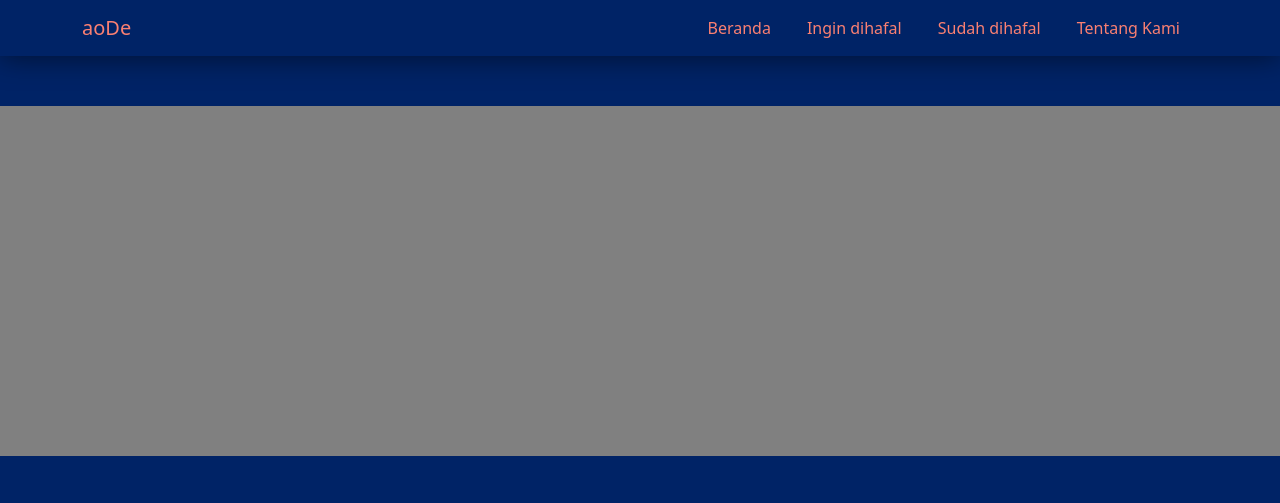
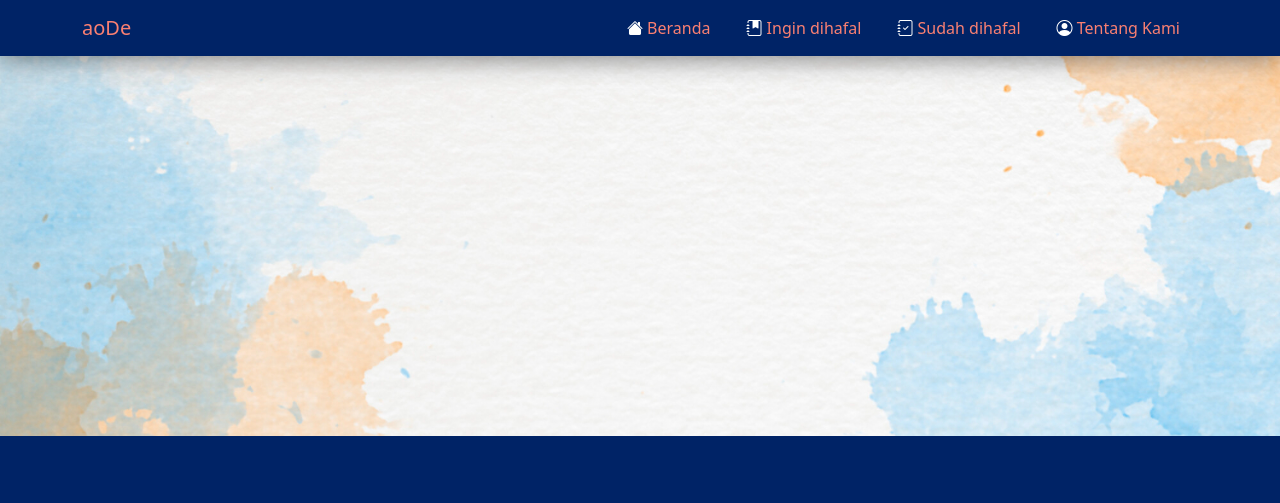
Before and after one commit to yogadinugroho/aoDe, a website built with webpack: page src/templates/index.html in a window 1280 px wide. Built offline with nearby package versions, Linux system fonts and the light colour scheme.

Commit message:
menambahkan hero image

```diff
--- a/src/style/style.css
+++ b/src/style/style.css
@@ -2,11 +2,13 @@
 *:after,
 *:before {
   background-color: #002366;
-  -webkit-box-sizing: border-box;
   box-sizing: border-box;
   margin: 0;
   padding: 0;
 }
+
+/* navigation bar */
+
 .navbar {
   width: 100%;
   background-color: #002366;
@@ -27,13 +29,58 @@
   border: unset;
   box-shadow: none;
 }
-.skip {
+
+/* end of navigation bar */
+
+/*
+  skip-content
+*/
+
+.skip-link {
+  position: absolute;
+  top: -40px;
+  left: 0;
+  background-color: #5eff00;
+  color: white;
+  padding: 8px;
+  z-index: 100;
+}
+
+.skip-link:focus {
+  top: 0;
+}
+
+/* end of skip-content */
+
+/* hero jumbotron */
+
+.hero {
+  display: flex;
+  align-items: center;
+  min-height: 380px;
+  text-align: center;
+  background-image: url("/images/heros/dummyHero.jpg");
+  background-color: green;
   width: 100%;
-  min-height: 50px;
+  background-size: cover;
+  background-position: center;
+  background-repeat: no-repeat;
 }
-.hero {
-  width: 100%;
-  min-height: 350px;
-  background-color: grey;
-  padding-top: 50px;
+
+.hero_inner {
+  margin: 0 auto;
+  max-width: 800px;
 }
+
+/* end of hero jumbotron */
+
+/* main */
+
+
+main {
+  padding: 32px;
+  flex: 1;
+  background-color: #002366;
+}
+
+/* end of main */
--- a/src/styles/style.css
+++ /dev/null
@@ -1,144 +0,0 @@
-@import url('https://fonts.googleapis.com/css2?family=Playfair+Display&display=swap');
-@import url('https://fonts.googleapis.com/css2?family=Roboto:wght@700&display=swap');
-
-* {
-  padding: 0;
-  margin: 0;
-  box-sizing: border-box;
-}
-
-body, html {
-  margin: 0;
-  padding: 0;
-  width: 100%;
-  height: 100%;
-}
-
-body {
-  font-family: 'Playfair Display', serif;
-  margin: 0;
-  padding: 0;
-}
-
-/*
-  skip-content
-*/
-
-.skip-link {
-  position: absolute;
-  top: -40px;
-  left: 0;
-  background-color: #bf1722;
-  color: white;
-  padding: 8px;
-  z-index: 100;
-}
-
-.skip-link:focus {
-  top: 0;
-}
-
-
-/*
-  AppBar
-*/
-
-.app-bar {
-  padding: 8px 16px;
-  background-color: #002366;
-  display: grid;
-  grid-template-columns: auto 1fr auto;
-  gap: 10px;
-  position: sticky;
-  top: 0;
-  z-index: 99;
-  box-shadow: 0 2px 4px 0 rgba(0, 0, 0, 0.2);
-}
-
-.app-bar .app-bar__menu {
-  display: flex;
-  align-items: center;
-}
-
-.app-bar .app-bar__menu button {
-  display: inline-block;
-  min-width: 44px;
-  min-height: 44px;
-  background-color: transparent;
-  color: white;
-  border: none;
-  font-size: 18px;
-  padding: 8px;
-  cursor: pointer;
-}
-
-.app-bar .app-bar__brand {
-  display: flex;
-  align-items: center;
-}
-
-.app-bar .app-bar__brand h1 {
-  color: #FA8072;
-  font-size: 22px;
-  user-select: none;
-  font-family: Roboto;
-  font-style: normal;
-  font-weight: bold;
-}
-
-.app-bar .app-bar__navigation {
-  position: absolute;
-  top: 50px;
-  left: -180px;
-  width: 150px;
-  transition: all 0.3s;
-  padding: 8px;
-  background-color: white;
-  overflow: hidden;
-}
-
-.app-bar .app-bar__navigation.open {
-  left: 0;
-}
-
-.app-bar .app-bar__navigation ul li a {
-  display: inline-block;
-  text-decoration: none;
-  color: black;
-  padding: 8px;
-  margin-bottom: 5px;
-  width: 100%;
-  min-width: 44px;
-  min-height: 44px;
-}
-
-/*
-  hero jumbotron
- */
-
-.hero {
-  display: flex;
-  align-items: center;
-  min-height: 380px;
-  text-align: center;
-  background-image: url("/images/heros/hero-image_2.jpg");
-  background-color: green;
-  width: 100%;
-  background-size: cover;
-  background-position: center;
-  background-repeat: no-repeat;
-}
-
-.hero_inner {
-  margin: 0 auto;
-  max-width: 800px;
-}
-
-.hero_title {
-  width: 100%;
-  color: rgb(255, 255, 255);
-  font-weight: bold;
-  font-size: 54px;
-  -webkit-text-stroke: 1px rgb(0, 0, 0);
-  font-family: 'Roboto', sans-serif;
-}
--- a/src/templates/index.html
+++ b/src/templates/index.html
@@ -9,10 +9,11 @@
     <title>aoDe - Aplikasi Kumpulan Doa-Doa Harian</title>
     <link href="https://cdn.jsdelivr.net/npm/bootstrap@5.1.3/dist/css/bootstrap.min.css" rel="stylesheet" integrity="sha384-1BmE4kWBq78iYhFldvKuhfTAU6auU8tT94WrHftjDbrCEXSU1oBoqyl2QvZ6jIW3" crossorigin="anonymous">
     <link rel="stylesheet" href="https://cdnjs.cloudflare.com/ajax/libs/font-awesome/5.15.3/css/all.min.css">
+    <link rel="stylesheet" href="https://cdn.jsdelivr.net/npm/bootstrap-icons@1.7.1/font/bootstrap-icons.css">
 </head>
 <body data-bs-spy="scroll" data-bs-target=".navbar" data-bs-offset="100">
+    <a tabindex="0" href="#mainContent" class="skip-link">Menuju ke konten</a>
     <header>
-
         <nav class="navbar sticky-top navbar-expand-lg navigation-wrap">
             <div class="container">
               <a class="navbar-brand" href="#">
@@ -24,22 +25,33 @@
               <div class="collapse navbar-collapse" id="navbarNav">
                 <ul class="navbar-nav ms-auto">
                   <li class="nav-item">
-                    <a class="nav-link" href="#">Beranda</a>
+                    <a class="nav-link" href="#">
+                      <i class="bi bi-house-fill" style="color: white;"></i>
+                        Beranda</a>
                   </li>
                   <li class="nav-item">
-                    <a class="nav-link" href="#">Ingin dihafal</a>
+                    <a class="nav-link" href="#">
+                      <i class="bi bi-journal-bookmark-fill" style="color: white;"></i>
+                        Ingin dihafal</a>
                   </li>
                   <li class="nav-item">
-                    <a class="nav-link" href="#">Sudah dihafal</a>
+                    <a class="nav-link" href="#">
+                      <i class="bi bi-journal-check" style="color: white;"></i>
+                        Sudah dihafal</a>
                   </li>
                   <li class="nav-item">
-                    <a class="nav-link" href="#">Tentang Kami</a>
+                    <a class="nav-link" href="#">
+                      <i class="bi bi-person-circle" style="color: white;"></i>
+                        Tentang Kami</a>
                   </li>
                 </ul>
               </div>
             </div>
         </nav>
     </header>
-    <main id='maincontent'></main>
+    <div class="hero">
+      <div class="hero_inner"></div>
+    </div>
+    <main tabindex="0" id='mainContent'></main>
 </body>
 </html>
```
Also changed, not shown: src/public/images/heros/dummyHero.jpg (added).
